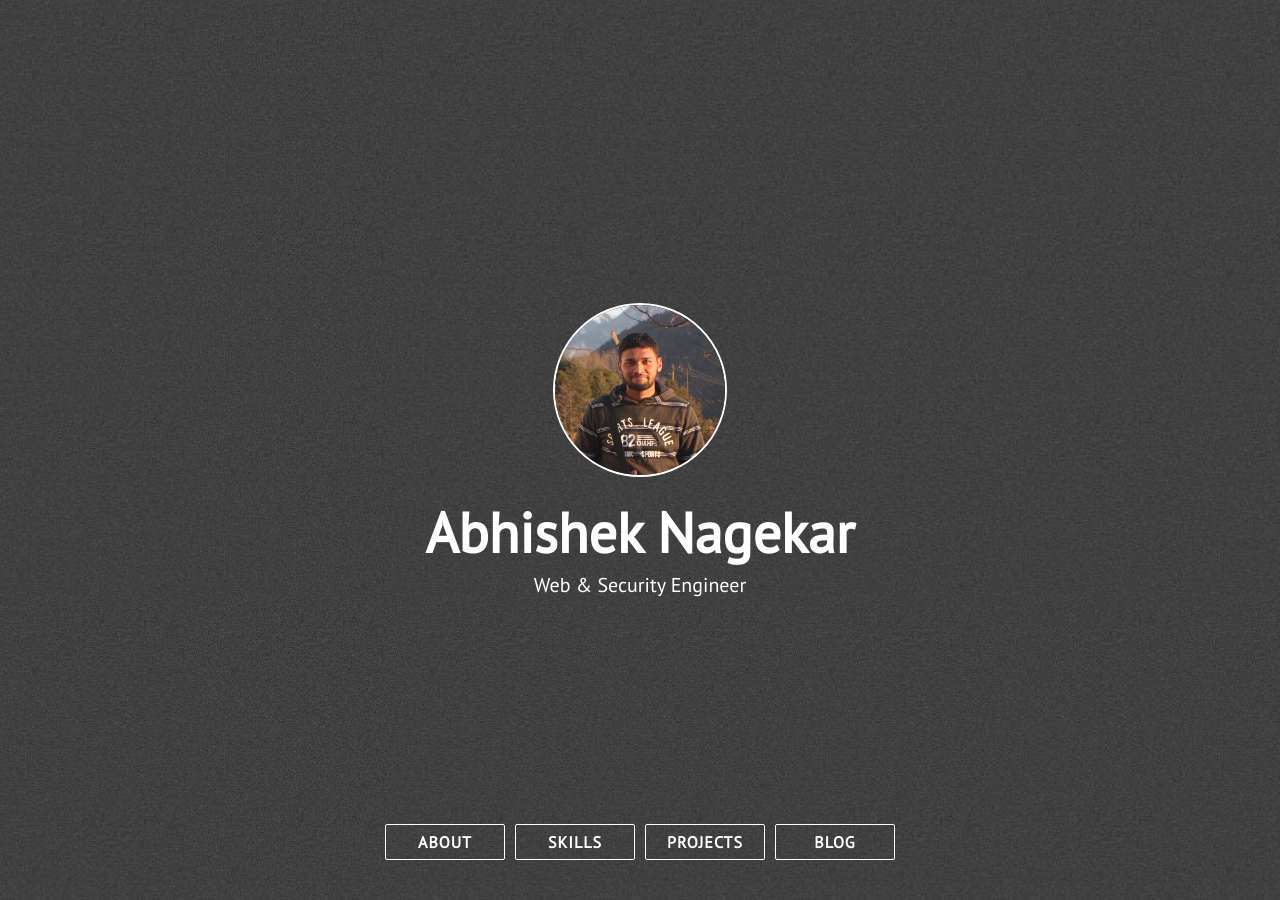
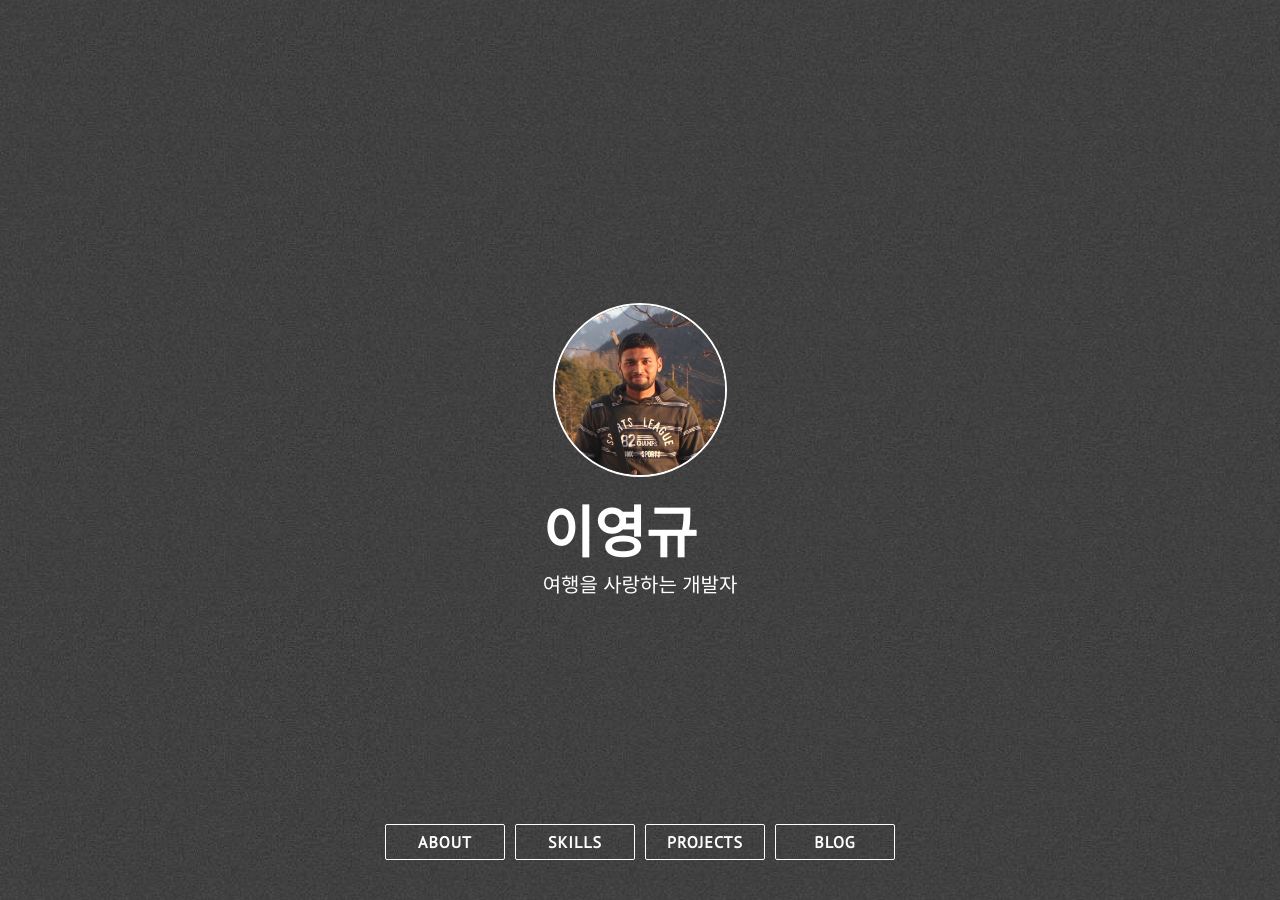
Before and after one commit to YoungGyu99/YoungGyu99.github.io, a Jekyll site: the page built from index.html, in a window 1280 px wide and 900 px high. Built offline with Jekyll 4.4.1, drawn with Linux system fonts in a browser that asks for light colours; nearby versions of some CDN libraries; some of the changed text lies outside the part shown.

Commit message:
Update _config.yml

```diff
--- a/_config.yml
+++ b/_config.yml
@@ -1,21 +1,17 @@
-title: Abhishek Nagekar
-description: Web & Security Engineer
-site_title: '@abhn - Abhishek Nagekar'
+title: 이영규
+description: 여행을 사랑하는 개발자
+site_title: 여행을 사랑하는 개발자
 
 # Build settings
 markdown: kramdown
 exclude: [vendor/ruby]
 
 # Personalization
-github_username: abhn
-blog_url: https://www.nagekar.com
-email: abhishek@nagekar.com
+github_username: YoungGyu99
+email: robot090831@gmail.com
 keybase_username: abhn
 twitter_username: abhn_
 reddit_username: abhn
 
 # absolute or relative
 profile_picture: assets/images/pp.jpg
-
-# Google Analytics ID
-google_analytics:
```
